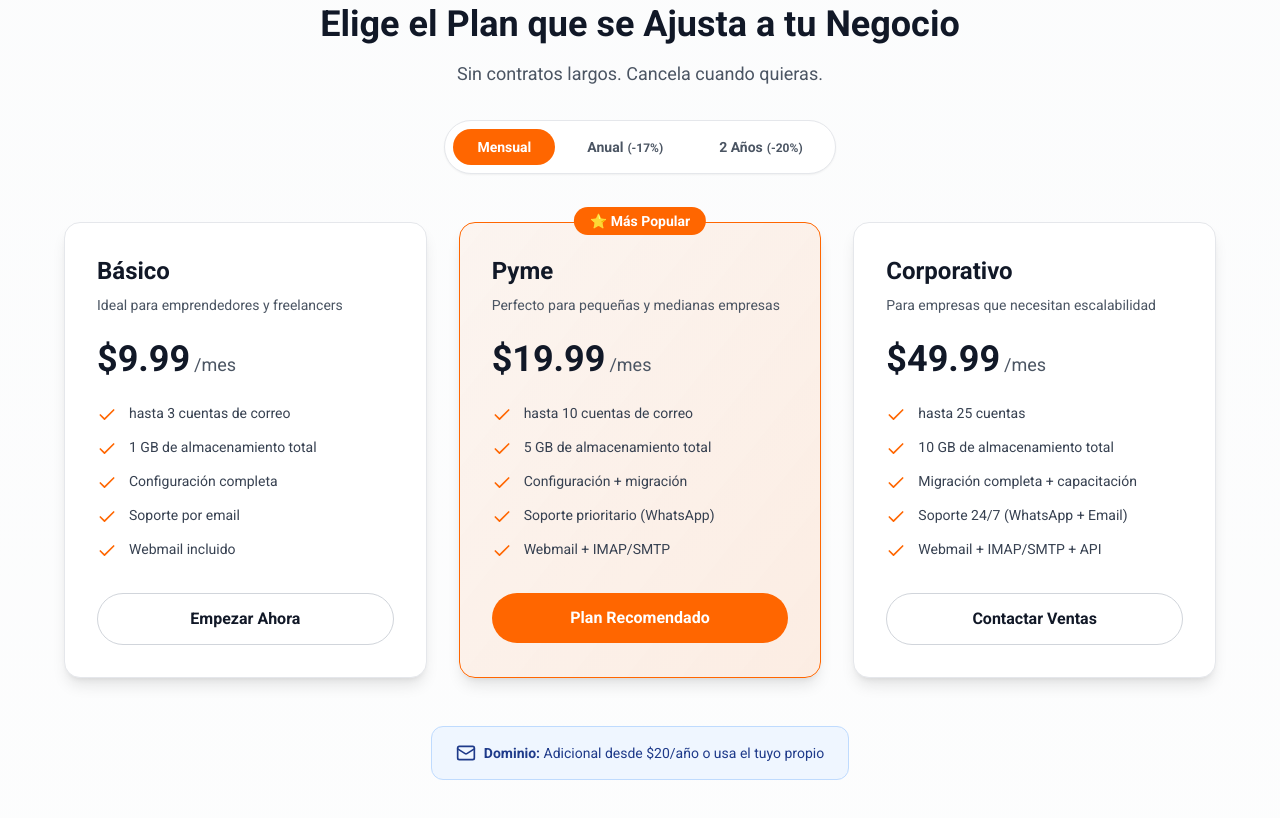
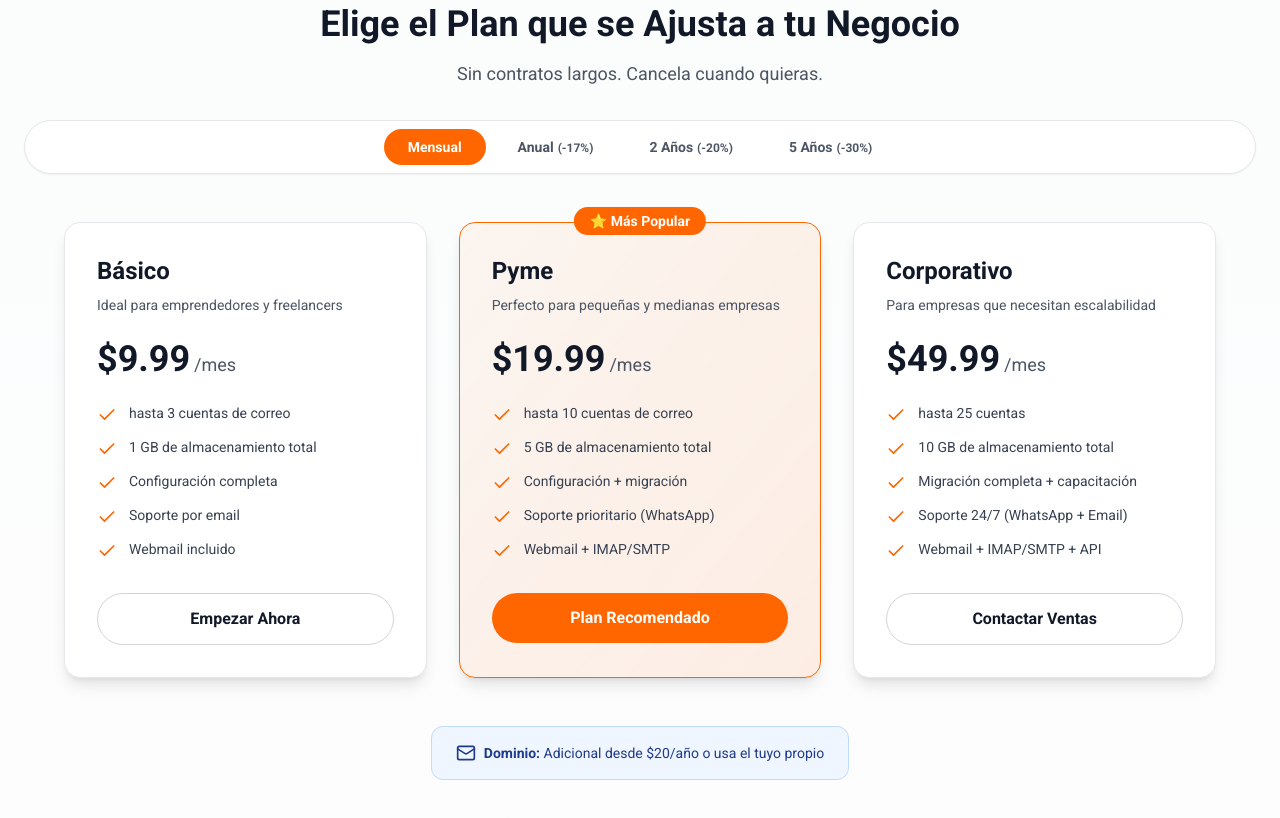
Before and after one commit to CientificoJose/web-agency, a Next.js app: page /servicios/correo-corporativo in a window 1280 px wide. Shown: the part 2300-3118 px from the top of the page. Built offline with nearby package versions, Linux system fonts and the light colour scheme.

Commit message:
feat: add 5-year pricing option and proposal readme

```diff
--- a/components/email-hosting/sections.tsx
+++ b/components/email-hosting/sections.tsx
@@ -190,7 +190,7 @@ export function ComparisonTable() {
 }
 
 export function PricingCards() {
-  const [billingPeriod, setBillingPeriod] = useState<"monthly" | "annual" | "biennial">("monthly")
+  const [billingPeriod, setBillingPeriod] = useState<"monthly" | "annual" | "biennial" | "five_years">("monthly")
 
   console.log("Current billing period:", billingPeriod)
 
@@ -254,6 +254,7 @@ export function PricingCards() {
         savings: `$${savings}`
       }
     }
+    if (billingPeriod === "biennial") {
       const biennialPrice = monthlyPrice * 24 * 0.80
       const savings = (monthlyPrice * 24 - biennialPrice).toFixed(2)
       return {
@@ -261,6 +262,17 @@ export function PricingCards() {
         period: "/2 años",
         total: `$${(monthlyPrice * 24).toFixed(2)}`,
         discount: "20%",
+        savings: `$${savings}`
+      }
+    }
+    // 5 años con 30% de descuento
+    const quinquennialPrice = monthlyPrice * 60 * 0.70
+    const savings = (monthlyPrice * 60 - quinquennialPrice).toFixed(2)
+    return {
+      price: quinquennialPrice.toFixed(2),
+      period: "/5 años",
+      total: `$${(monthlyPrice * 60).toFixed(2)}`,
+      discount: "30%",
       savings: `$${savings}`
     }
   }
@@ -276,15 +288,10 @@ export function PricingCards() {
             Sin contratos largos. Cancela cuando quieras.
           </p>
 
-          <div className="mt-8 inline-flex items-center gap-2 rounded-full border border-gray-200 bg-white p-2 shadow-sm relative z-10">
+          <div className="mt-8 flex flex-wrap items-center justify-center gap-2 rounded-2xl md:rounded-full border border-gray-200 bg-white p-2 shadow-sm relative z-10">
             <button
               type="button"
-              onClick={(e) => {
-                e.preventDefault()
-                e.stopPropagation()
-                console.log("Clicking monthly")
-                setBillingPeriod("monthly")
-              }}
+              onClick={() => setBillingPeriod("monthly")}
               className={`rounded-full px-6 py-2 text-sm font-semibold transition cursor-pointer ${
                 billingPeriod === "monthly"
                   ? "bg-primary text-white"
@@ -295,12 +302,7 @@ export function PricingCards() {
             </button>
             <button
               type="button"
-              onClick={(e) => {
-                e.preventDefault()
-                e.stopPropagation()
-                console.log("Clicking annual")
-                setBillingPeriod("annual")
-              }}
+              onClick={() => setBillingPeriod("annual")}
               className={`rounded-full px-6 py-2 text-sm font-semibold transition cursor-pointer ${
                 billingPeriod === "annual"
                   ? "bg-primary text-white"
@@ -312,12 +314,7 @@ export function PricingCards() {
             </button>
             <button
               type="button"
-              onClick={(e) => {
-                e.preventDefault()
-                e.stopPropagation()
-                console.log("Clicking biennial")
-                setBillingPeriod("biennial")
-              }}
+              onClick={() => setBillingPeriod("biennial")}
               className={`rounded-full px-6 py-2 text-sm font-semibold transition cursor-pointer ${
                 billingPeriod === "biennial"
                   ? "bg-primary text-white"
@@ -326,6 +323,18 @@ export function PricingCards() {
             >
               2 Años
               <span className="ml-1 text-xs">(-20%)</span>
+            </button>
+            <button
+              type="button"
+              onClick={() => setBillingPeriod("five_years")}
+              className={`rounded-full px-6 py-2 text-sm font-semibold transition cursor-pointer ${
+                billingPeriod === "five_years"
+                  ? "bg-primary text-white"
+                  : "text-gray-600 hover:text-gray-900"
+              }`}
+            >
+              5 Años
+              <span className="ml-1 text-xs">(-30%)</span>
             </button>
           </div>
         </div>
```
Also changed, not shown: components/email-hosting/README.md (added). Lines whose indentation alone changed are shown as unchanged.
